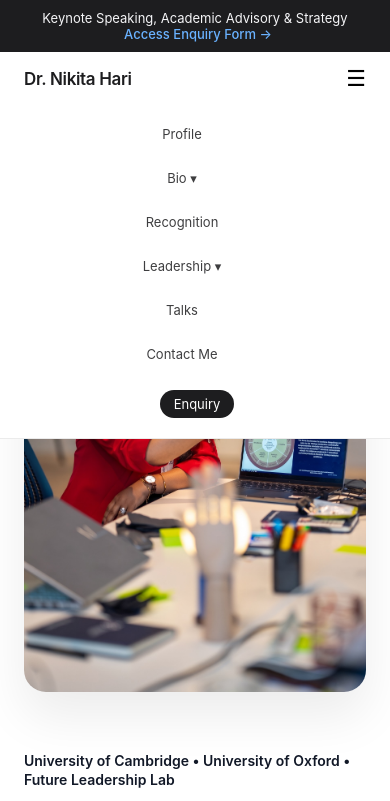
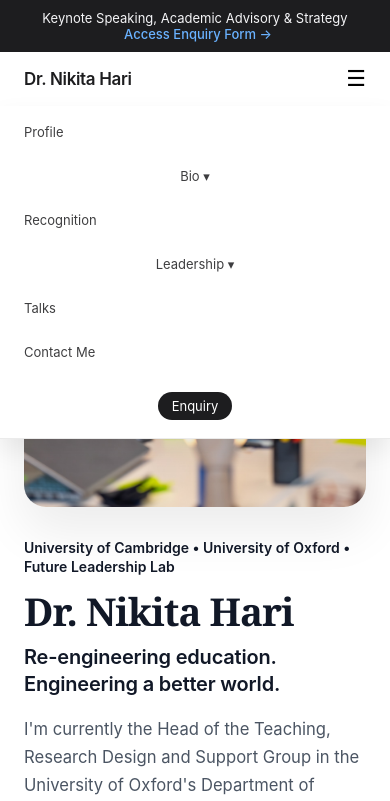
Before and after one commit to anoopjaya/drnikitahari-site, a plain HTML site: page index.html in a window 390 px wide. Both pictures are taken after a click on the button "Toggle Menu". Shown: the top 801 px of the page. Drawn offline with Linux system fonts and the light colour scheme.

Commit message:
mobile compatability issue solved

```diff
--- a/style.css
+++ b/style.css
@@ -991,3 +991,69 @@ html { scroll-padding-top: 70px; }
   height: 10px;
   background: transparent;
 }
+/* ===== Mobile Navbar & Overflow Fix (keep at the very bottom) ===== */
+@media (max-width: 860px) {
+  html,
+  body {
+    max-width: 100%;
+    overflow-x: hidden;
+  }
+
+  .navbar .nav-links {
+    display: none !important;
+  }
+
+  .navbar .nav-links.open {
+    display: flex !important;
+    flex-direction: column !important;
+    align-items: flex-start !important;
+    position: absolute !important;
+    top: 54px !important;
+    left: 0 !important;
+    right: 0 !important;
+    width: 100% !important;
+    background: #ffffff !important;
+    padding: 18px 24px !important;
+    gap: 14px !important;
+    border-bottom: 1px solid var(--border-light) !important;
+    box-shadow: 0 12px 24px rgba(0, 0, 0, 0.08) !important;
+    z-index: 9999 !important;
+  }
+
+  .navbar #navLinks.nav-links.open > a:not(.nav-cta),
+  .navbar #navLinks.nav-links.open > .dropdown {
+    margin-right: 0 !important;
+    width: 100% !important;
+  }
+
+  .navbar .dropdown {
+    flex-direction: column !important;
+    align-items: flex-start !important;
+  }
+
+  .navbar .dropdown > .dropdown-content {
+    position: static !important;
+    box-shadow: none !important;
+    border: none !important;
+    padding: 4px 0 4px 14px !important;
+    min-width: 0 !important;
+    width: 100% !important;
+  }
+
+  .navbar #navLinks.nav-links.open > a.nav-cta {
+    margin-left: 0 !important;
+    margin-top: 4px !important;
+  }
+
+  .hero {
+    padding: 40px 0 56px !important;
+  }
+
+  .hero-grid {
+    gap: 28px !important;
+  }
+
+  .hero-portrait {
+    max-height: 360px !important;
+  }
+}
```
